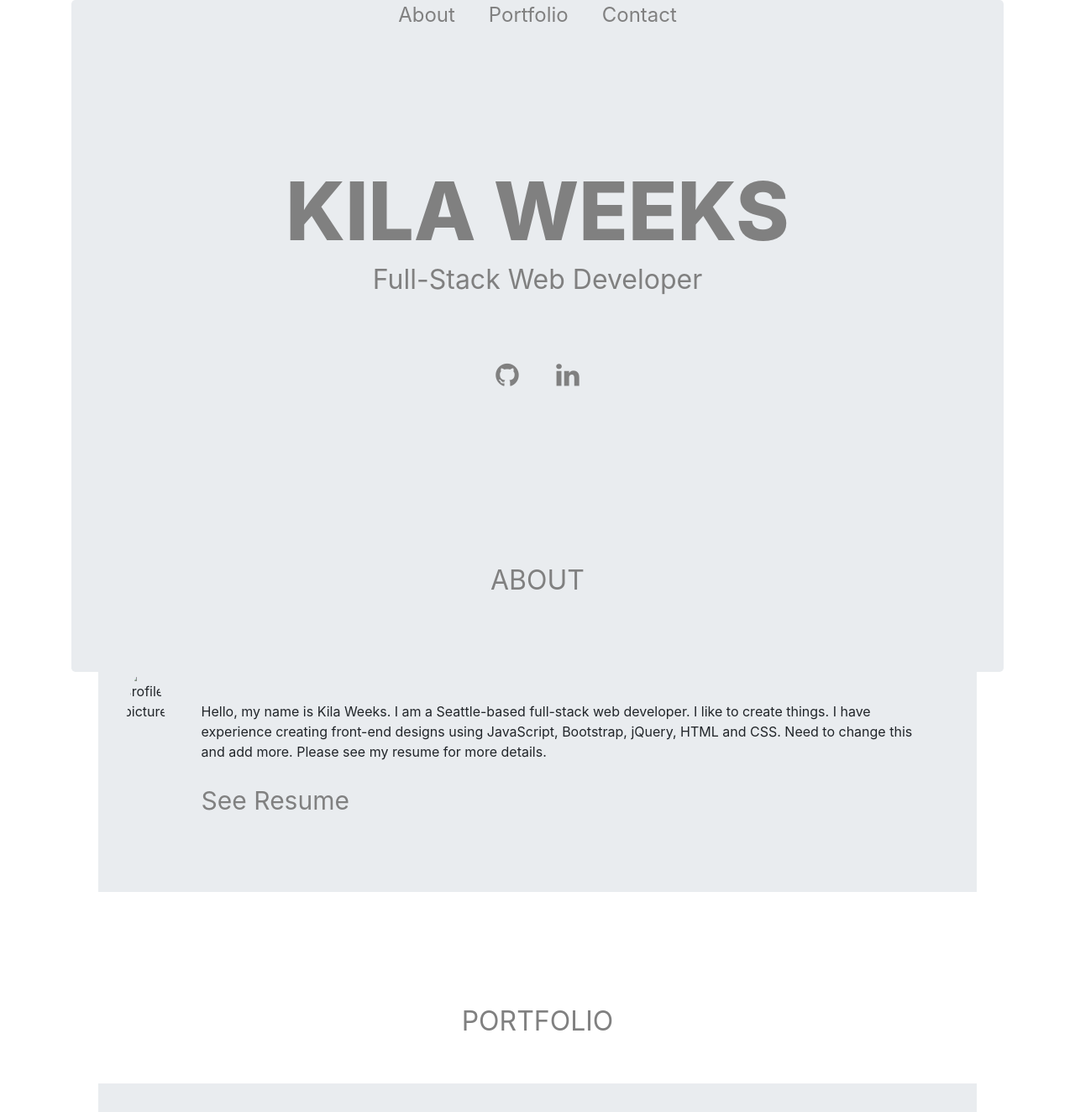
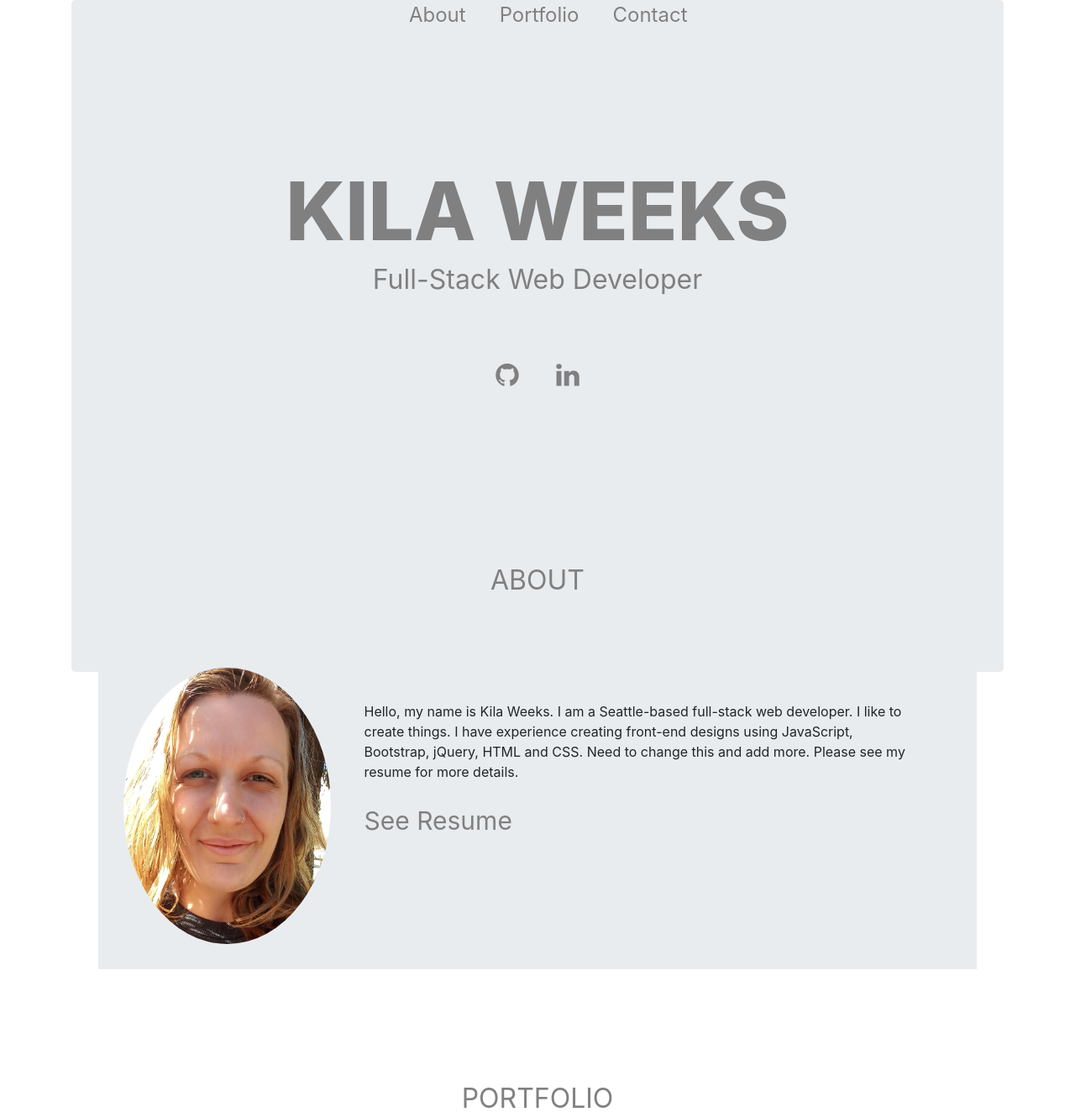
Before and after one commit to kilaweeks/Portfolio-2, a plain HTML site: page index.html in a window 1280 px wide. Shown: the top 1324 px of the page at 84% size. Drawn offline with nearby package versions, Linux system fonts and the light colour scheme.

Commit message:
added picture

```diff
--- a/index.html
+++ b/index.html
@@ -39,7 +39,7 @@
           </div>
           <div class="jumbotron-text about-text">ABOUT</div>
             <div class="bio">
-                <img class="profile-pic" src="assets/images/profpic.png" alt="profile picture">
+                <img class="profile-pic" src="assets/images/profpic.jpeg" alt="profile picture">
                     <div id="about">
                         <p>Hello, my name is Kila Weeks. I am a Seattle-based full-stack web developer. I like to create things. I have experience creating front-end designs using JavaScript, Bootstrap, jQuery, HTML and CSS. Need to change this and add more. Please see my resume for more details.<br><br>
 
--- a/style.css
+++ b/style.css
@@ -6,12 +6,12 @@ body {
 
 .n-bar {
     position: fixed; /* Set the navbar to fixed position */
-    width: 84%;
+    width: 78%;
     display: flex;
     justify-content: center;
     font-size: 1.5em;
     background-color: #e9ecef;
-    margin-left: 8%;
+    margin-left: 12%;
 }
 
 nav a {
```
Also changed, not shown: assets/images/profpic.jpeg (renamed from assets/images/profpic.jpg).
